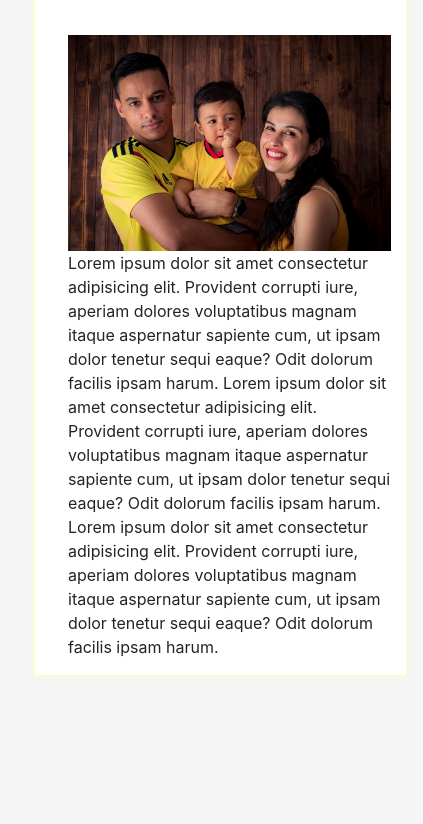
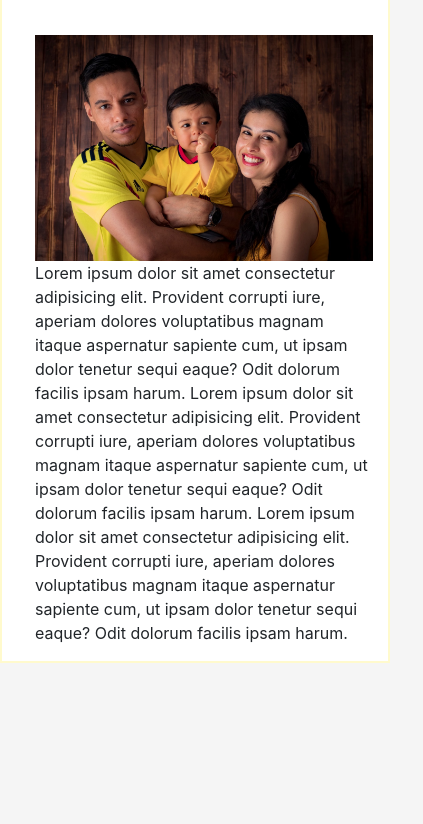
Before and after one commit to ahtiap/code-portfolio, a plain HTML site: page index.html in a window 390 px wide. Shown: the part 238-1062 px from the top of the page, 423 px wide, since content can reach past the window. Drawn offline with nearby package versions, Linux system fonts and the light colour scheme.

Commit message:
fixed padding an margin on mobile for main content

```diff
--- a/style.css
+++ b/style.css
@@ -63,6 +63,10 @@ li {
 #floatLeft{
     float: left;
 }
+.main{
+    padding: 0px;
+    margin-left: 0px;
+}
 
 }
 
```
